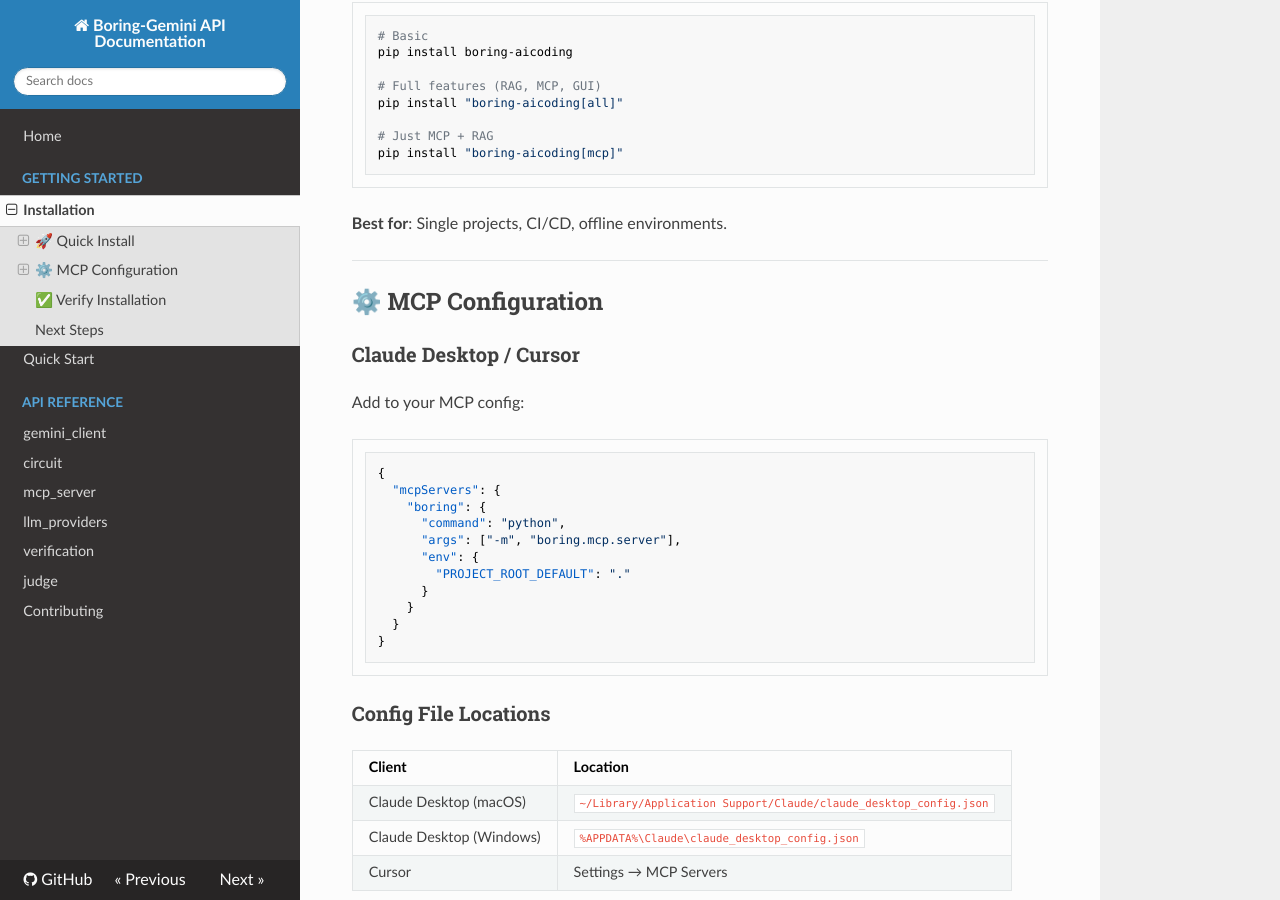
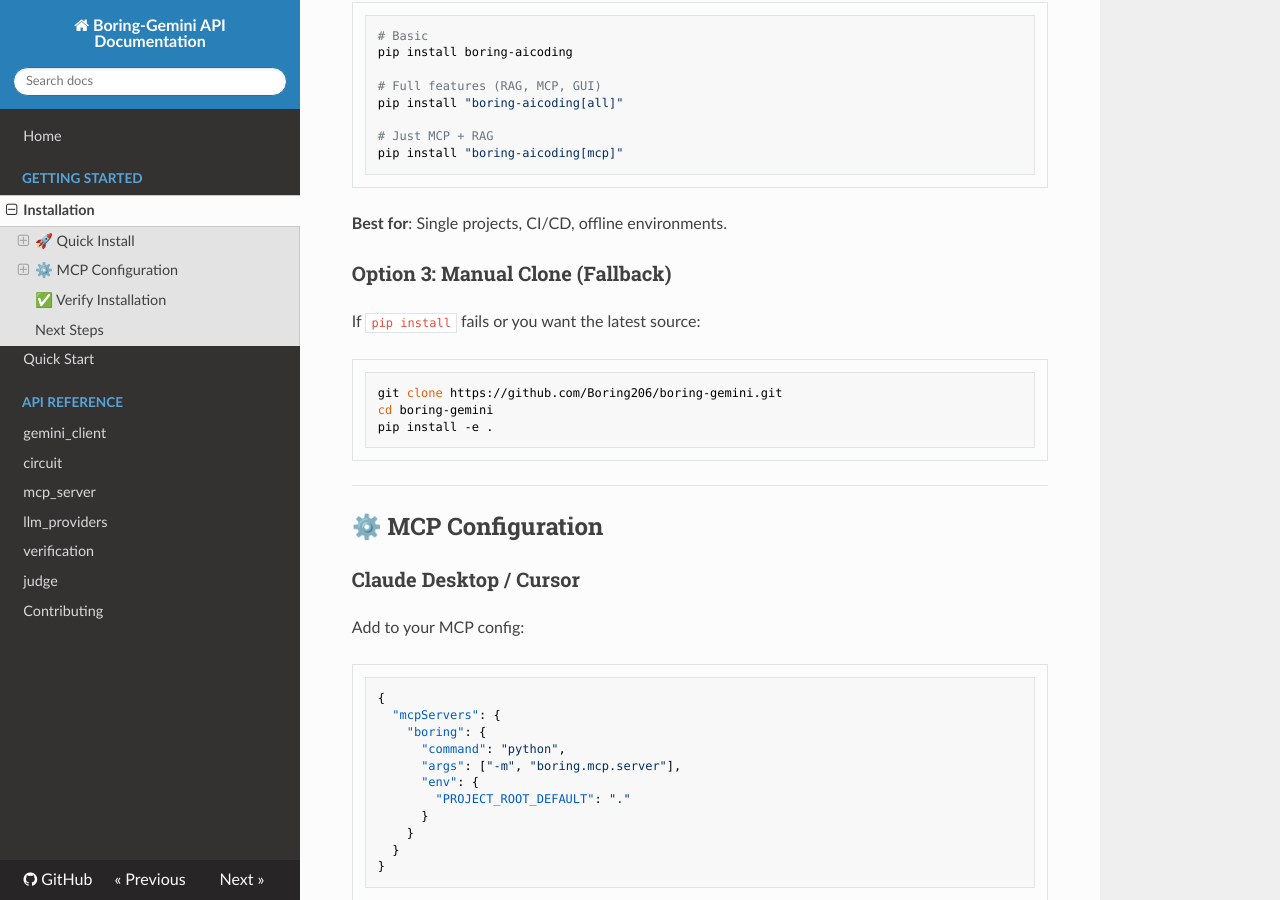
Before and after one commit to Boring206/boring-gemini, an MkDocs documentation site: the page built from docs/getting-started/installation.md, in a window 1280 px wide and 900 px high, scrolled down 600 px. Built offline with MkDocs 1.6.1, drawn with Linux system fonts in a browser that asks for light colours; nearby versions of some CDN libraries.

Commit message:
docs: add git clone fallback option for installation

````diff
--- a/docs/getting-started/installation.md
+++ b/docs/getting-started/installation.md
@@ -30,6 +30,16 @@ pip install "boring-aicoding[mcp]"
 ```
 
 **Best for**: Single projects, CI/CD, offline environments.
+
+### Option 3: Manual Clone (Fallback)
+
+If `pip install` fails or you want the latest source:
+
+```bash
+git clone https://github.com/Boring206/boring-gemini.git
+cd boring-gemini
+pip install -e .
+```
 
 ---
 
````
Also changed, not shown: README.md (+10 -0 lines), README_zh.md (+10 -0 lines).
